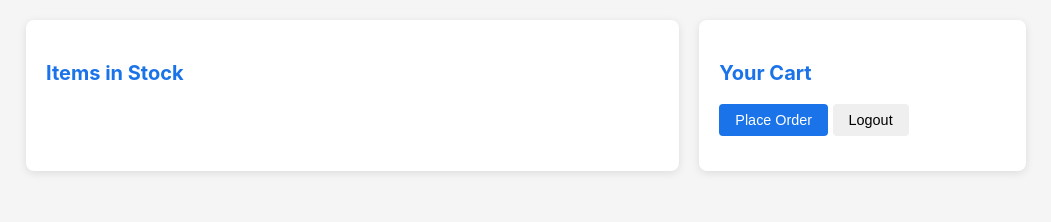
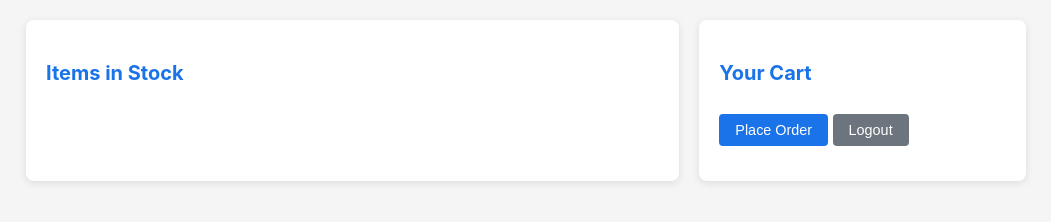
Before and after one commit to PharmavilleVancouverWEB/PharmavileShopProto, a website: page index.html in a window 1280 px wide. Both pictures are taken after typing "Sample", "name@example.com" into the empty fields and a click on the button "Enter". Shown: the whole page, without its empty margins (114-1165 px from the left). Drawn offline with Linux system fonts and the light colour scheme; no server answers.

Commit message:
Update style.css

```diff
--- a/style.css
+++ b/style.css
@@ -55,6 +55,16 @@ body {
 
 .btn-primary:hover {
     background-color: #1557b0;
+}
+
+.btn-secondary {
+    background-color: #6c757d;
+    color: white;
+    margin-top: 10px;
+}
+
+.btn-secondary:hover {
+    background-color: #5a6268;
 }
 
 .shop-container {
```
